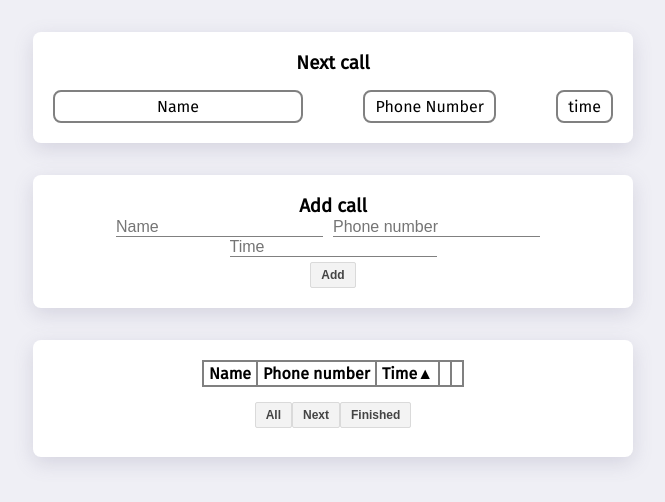
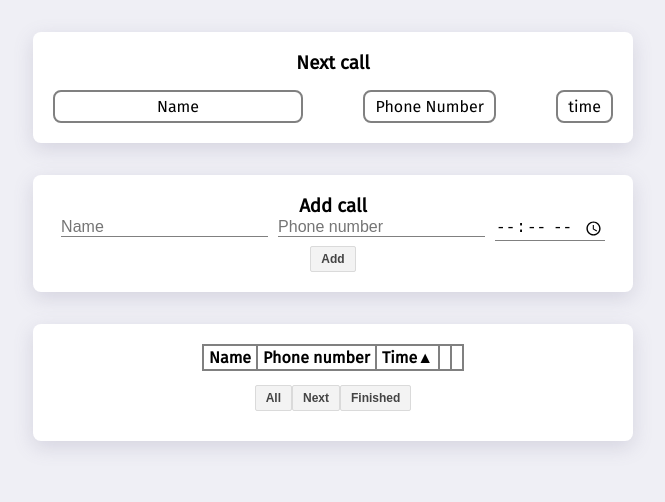
Before and after one commit to MAliseyko/Todo-list-of-calls, a React (Create React App) app: page / in a window 1280 px wide. Shown: the top 502 px of the page, without its empty margins (307-972 px from the left). Built offline with nearby package versions, Linux system fonts and the light colour scheme.

Commit message:
Add time validation

```diff
--- a/package.json
+++ b/package.json
@@ -2,10 +2,12 @@
   "name": "todolist",
   "version": "0.1.0",
   "private": true,
+  "homepage": "https://maliseyko.github.io/Todo-list-of-calls/",
   "dependencies": {
     "@testing-library/jest-dom": "^5.11.6",
     "@testing-library/react": "^11.2.2",
     "@testing-library/user-event": "^12.5.0",
+    "gh-pages": "^3.1.0",
     "node-sass": "^4.14.1",
     "react": "^17.0.1",
     "react-dom": "^17.0.1",
@@ -16,6 +18,9 @@
   },
   "scripts": {
     "start": "react-scripts start",
+
+"predeploy": "npm run build",
+"deploy": "gh-pages -d build",
     "build": "react-scripts build",
     "test": "react-scripts test",
     "eject": "react-scripts eject"
--- a/public/index.html
+++ b/public/index.html
@@ -12,34 +12,11 @@
     <link rel="preconnect" href="https://fonts.gstatic.com">
     <link href="https://fonts.googleapis.com/css2?family=Fira+Sans&display=swap" rel="stylesheet">
     <link rel="apple-touch-icon" href="%PUBLIC_URL%/logo192.png" />
-    <!--
-      manifest.json provides metadata used when your web app is installed on a
-      user's mobile device or desktop. See https://developers.google.com/web/fundamentals/web-app-manifest/
-    -->
     <link rel="manifest" href="%PUBLIC_URL%/manifest.json" />
-    <!--
-      Notice the use of %PUBLIC_URL% in the tags above.
-      It will be replaced with the URL of the `public` folder during the build.
-      Only files inside the `public` folder can be referenced from the HTML.
-
-      Unlike "/favicon.ico" or "favicon.ico", "%PUBLIC_URL%/favicon.ico" will
-      work correctly both with client-side routing and a non-root public URL.
-      Learn how to configure a non-root public URL by running `npm run build`.
-    -->
-    <title>React App</title>
+    <title>Todo list of calls</title>
   </head>
   <body>
     <noscript>You need to enable JavaScript to run this app.</noscript>
     <div id="root"></div>
-    <!--
-      This HTML file is a template.
-      If you open it directly in the browser, you will see an empty page.
-
-      You can add webfonts, meta tags, or analytics to this file.
-      The build step will place the bundled scripts into the <body> tag.
-
-      To begin the development, run `npm start` or `yarn start`.
-      To create a production bundle, use `npm run build` or `yarn build`.
-    -->
   </body>
 </html>
--- a/src/components/AddCall/AddCall.js
+++ b/src/components/AddCall/AddCall.js
@@ -56,7 +56,7 @@ function AddCall() {
             name="time"
             className="add-call__info"
             placeholder="Time"
-            pattern="\d{2}:\d{2}"
+            type="time"
           />
           <div className="add-call__submit">
             <button className="add-call__submit__button" type="submit">
```
Also changed, not shown: 2 other files (tests, documents, lock files or other folders).
